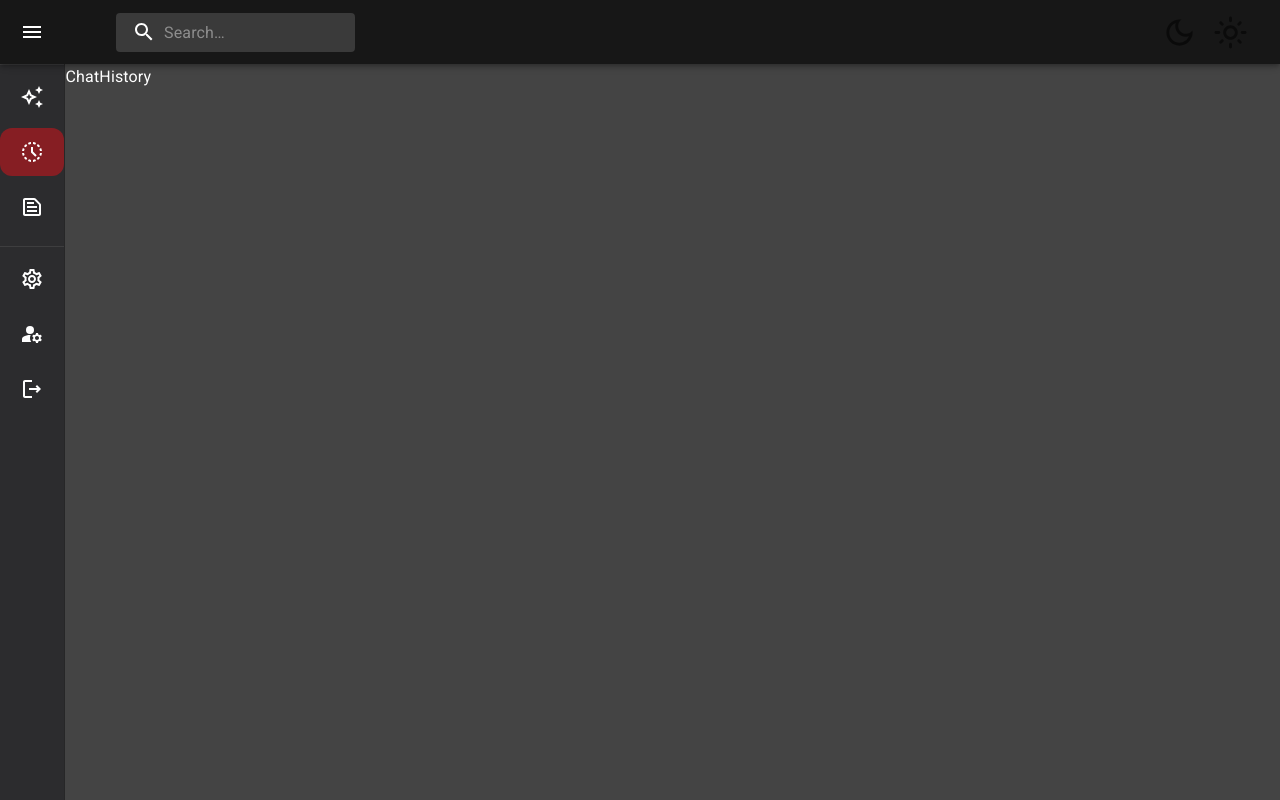
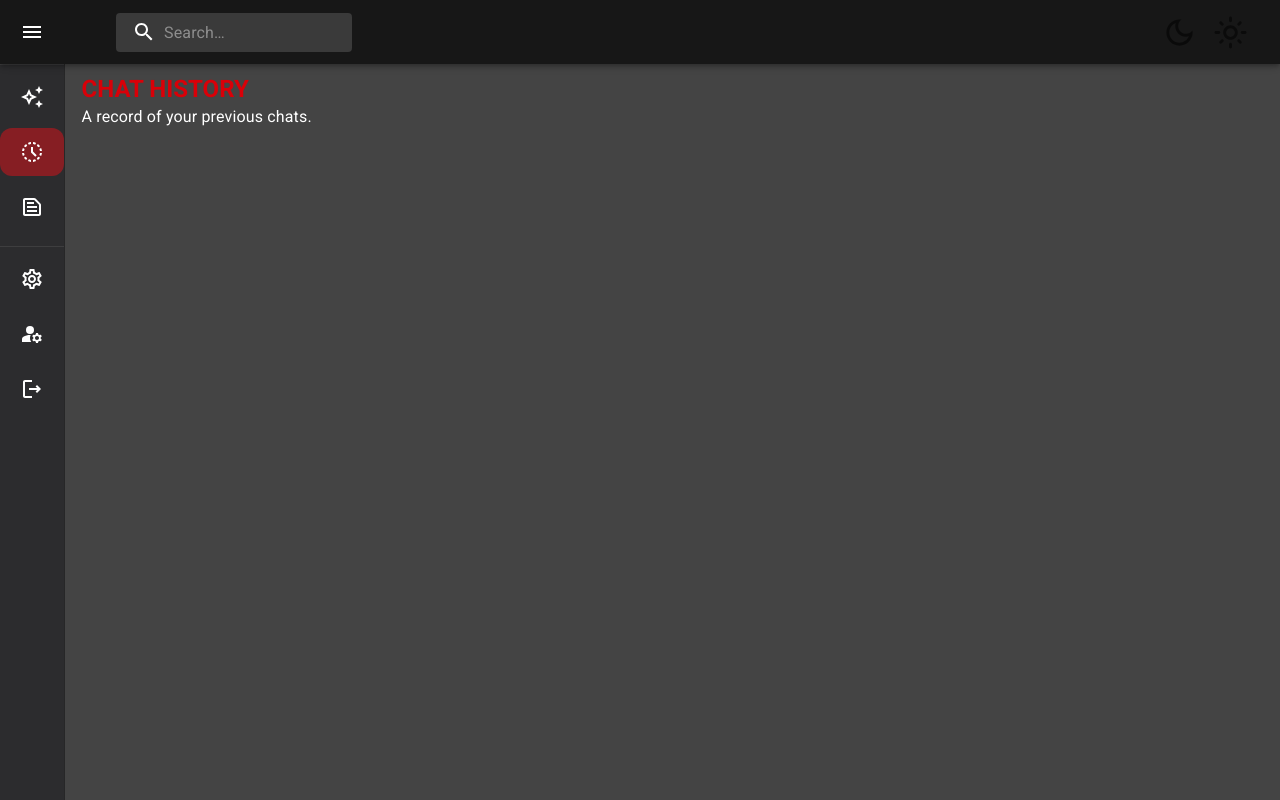
Before and after one commit to motasemay/ChatBot_website, a React (Vite) app: page /chatHistory in a window 1280 px wide. Built offline with nearby package versions, Linux system fonts and the light colour scheme; sample sign-in values are in the browser's storage.

Commit message:
add headers to the pages, customize reports page and add cards to it

```diff
--- a/package.json
+++ b/package.json
@@ -10,8 +10,6 @@
     "preview": "vite preview"
   },
   "dependencies": {
-    "@emotion/react": "^11.13.3",
-    "@emotion/styled": "^11.13.0",
     "@mui/icons-material": "^6.1.3",
     "@mui/material": "^6.1.3",
     "axios": "^1.7.7",
--- /dev/null
+++ b/src/components/Header.jsx
@@ -0,0 +1,24 @@
+import React from 'react';
+import { Box, Typography, useTheme } from "@mui/material";
+
+const Header = ({title, subTitle}) => {
+
+  return (
+    <Box mb={2} mt={1} ml={2}>
+    <Typography
+      sx={{
+        color: "#d90008",
+        fontWeight: "bold",
+      }}
+      variant="h5"
+    >
+      {title}
+    </Typography>
+    <Typography variant="body1">{subTitle}</Typography>
+  </Box>
+
+
+  );
+}
+
+export default Header;
--- a/src/components/Notfound.jsx
+++ b/src/components/Notfound.jsx
@@ -9,7 +9,7 @@ function Notfound() {
     navigate('/');
   };
 
-//17/10
+
   return (
     <div className={styles.notFoundContainer}>
     <div className={styles.notFoundBox}>
--- a/src/components/SideBar.jsx
+++ b/src/components/SideBar.jsx
@@ -111,7 +111,7 @@ const sidebarArray2 = [
     "path": "/settings",
   },
     {
-    "text": "New Rigester",
+    "text": "New Register",
     "icon": <ManageAccountsIcon />,
     "path": "/register",
   },
--- a/src/components/TopBar.jsx
+++ b/src/components/TopBar.jsx
@@ -1,7 +1,7 @@
 import { Box, IconButton, Stack, styled, Toolbar, Typography } from '@mui/material'
 import MenuIcon from '@mui/icons-material/Menu';
 import MuiAppBar from '@mui/material/AppBar';
-import topBarStyle from "./TopBar.module.css";
+
 import SearchBar from './SearchBar';
 
 import DarkModeOutlinedIcon from '@mui/icons-material/DarkModeOutlined';
--- a/src/components/TopBar.module.css
+++ /dev/null
@@ -1,6 +0,0 @@
-/* .topBarContainer{
-    background-color: #2b2a2a !important;
-}
-.white{
-    color: white;
-} */
--- a/src/index.css
+++ b/src/index.css
@@ -11,12 +11,26 @@ body {
   background-color: black;
   font-family: "Gill Sans", "Gill Sans MT", Calibri, "Trebuchet MS", sans-serif;
   overflow-x: hidden;
-  /* --toastify-text-color-dark: #ffffff;
-  --toastify-toast-background: #832c2c;
+}
+*::-webkit-scrollbar {
+  width: 10px;
+  margin-top: 65px; /* Width of the entire scrollbar */
+}
 
-  --toastify-z-index: 999999999999999;
-  --toastify-color-: rgba(255, 24, 24, 0.7); */
+*::-webkit-scrollbar-track {
+  background: #33333300; /* Background of the scrollbar track */
+  border-radius: 15px; /* Rounding the track corners */
 }
+
+*::-webkit-scrollbar-thumb {
+  background-color: #85262a; /* Scrollbar color */
+  border-radius: 10px; /* Roundness of the thumb */
+}
+
+*::-webkit-scrollbar-thumb:hover {
+  background: #5f1317; /* Scrollbar color when hovered */
+}
+
 
 .outletPage {
   border-radius: 50px;
--- a/src/pages/chatHistory/ChatHistory.jsx
+++ b/src/pages/chatHistory/ChatHistory.jsx
@@ -1,8 +1,14 @@
+import Header from '../../components/Header'
 import React from 'react'
 
 function ChatHistory() {
   return (
-    <div>ChatHistory</div>
+    <>
+    <Header title="CHAT HISTORY" subTitle="A record of your previous chats." />
+
+
+
+    </>
   )
 }
 
--- a/src/pages/login/components/Login.module.css
+++ b/src/pages/login/components/Login.module.css
@@ -89,7 +89,7 @@ section .signin .content
   justify-content: center;
   align-items: center;
   flex-direction: column;
-  gap: 40px;
+  gap: 30px;
 }
 section .signin .content img
 {
--- a/src/pages/register/components/Register.module.css
+++ b/src/pages/register/components/Register.module.css
@@ -82,7 +82,7 @@
   justify-content: center;
   align-items: center;
   flex-direction: column;
-  gap: 40px;
+  gap: 30px;
 }
 .registerSection .signin .content img {
   width: auto;
--- a/src/pages/reports/Reports.jsx
+++ b/src/pages/reports/Reports.jsx
@@ -1,8 +1,66 @@
+import Header from '../../components/Header'
 import React from 'react'
 
+import Box from '@mui/material/Box';
+import Grid from '@mui/material/Grid2';
+import { Button, Card, CardActions, CardContent, colors, Typography } from '@mui/material';
 function Reports() {
   return (
-    <div>Reports</div>
+    <>
+      <Header title="REPORTS" subTitle="Reports you saved from Chatbot." />
+      <Box sx={{ flexGrow: 1, p: 5 }}>
+        <Grid
+          container spacing={5}
+          sx={{ alignItem: "center", justifyContent: "center" }}
+
+        >
+          {[...Array(16)].map((_, index) => (
+            <Grid container item spacing={5}
+              key={index}
+              minHeight={160}
+
+
+
+            >
+              <Card
+                sx={{
+                  minWidth: 380,
+                  maxWidth: 380,
+                  maxHeight:200,
+                  background: '#2C2C2E',
+                  borderRadius: 4,
+                  // backdropFilter: 'blur(5px)',
+                  color: "#fff",
+                }}
+                elevation={2}
+              >
+                <CardContent>
+                  <Typography variant="h6" component="div">
+                    This is      Title
+                  </Typography>
+                  <Typography sx={{ color: 'gray', mb: 1 }}>adjective</Typography>
+                  <Typography variant="body2" sx={{ color: 'gray', maxHeight:"60px",overflow:"hidden"}} >
+                    well meaning and kindly.  well meaning and kindly.  well meaning and kindly.
+                    well meaning and kindly.  well meaning and kindly.  well meaning and kindly.
+                    well meaning and kindly.  well meaning and kindly.  well meaning and kindly.
+                    <br />
+                    {'"a benevolent smile"'}
+                  </Typography>
+                </CardContent>
+                <CardActions sx={{ alignItems: "center", justifyContent: "center" }}>
+                  <Button size="small" variant="contained" sx={{ color: 'white', background: "#85262a" }} > View</Button>
+                  <Button size="small" variant="text" sx={{ color: "#fff" }} > Delete</Button>
+                </CardActions>
+              </Card>
+
+
+
+            </Grid>
+          ))}
+        </Grid>
+      </Box>
+
+    </>
   )
 }
 
--- a/src/pages/settings/Settings.jsx
+++ b/src/pages/settings/Settings.jsx
@@ -1,8 +1,12 @@
+import Header from '../../components/Header'
 import React from 'react'
 
 function Settings() {
   return (
-    <div>Settings</div>
+  <>
+        <Header title="SETTINGS" subTitle="Control the website behavior." />
+
+  </>
   )
 }
 
```
Also changed, not shown: 1 other file (tests, documents, lock files or other folders).
